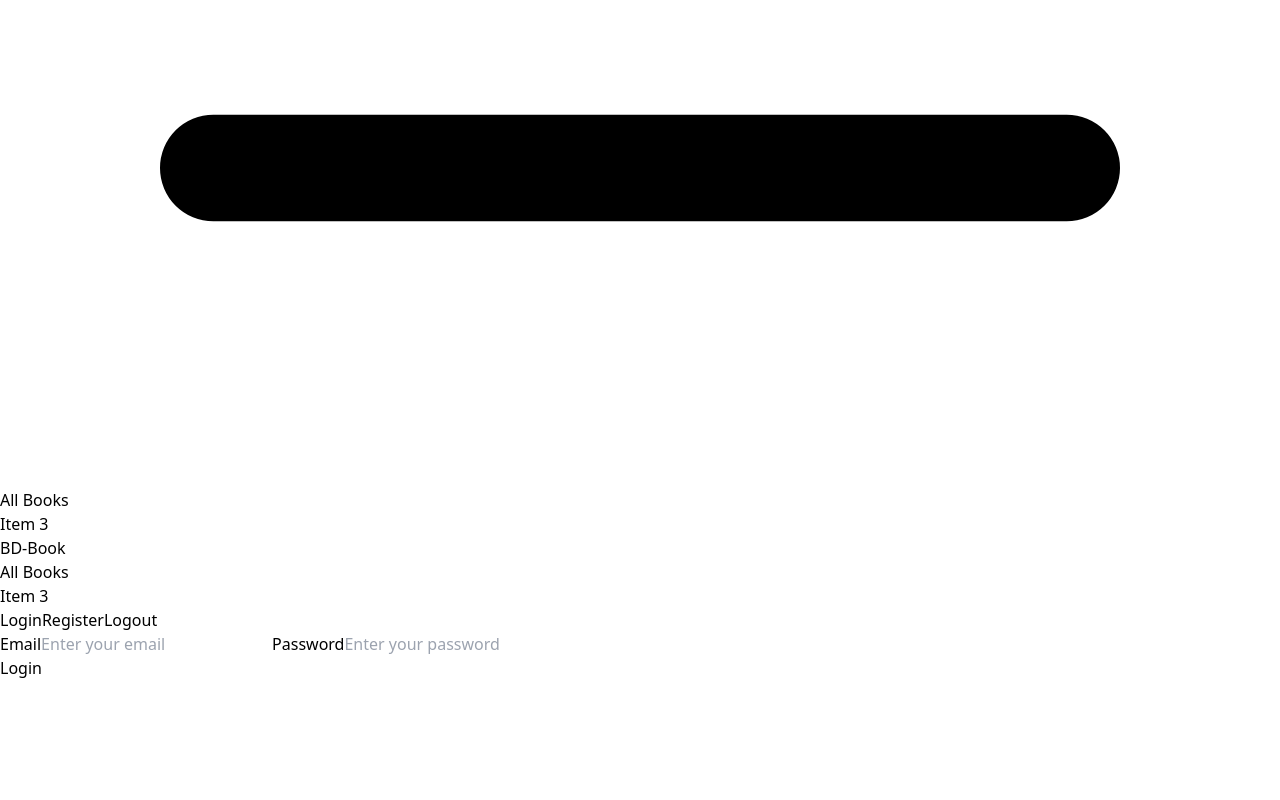
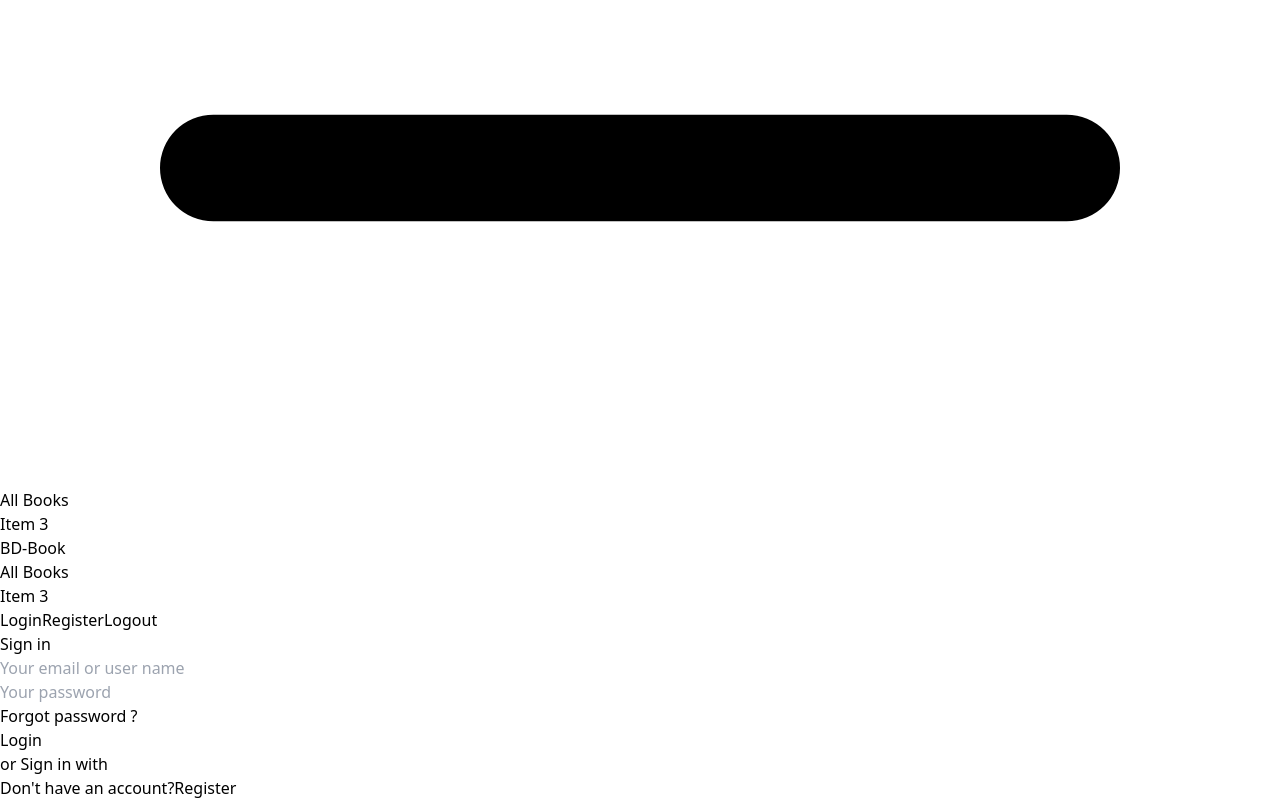
Before and after one commit to ArifulIslamShuvo/BD-Book, a React (Vite) app: page /login in a window 1280 px wide. Shown: the part 792-1592 px from the top of the page. Before the commit the page ends 1472 px from the top, so only its background shows below. Built offline with nearby package versions, Linux system fonts and the light colour scheme.

Commit message:
login page update

```diff
--- a/package.json
+++ b/package.json
@@ -10,6 +10,9 @@
     "preview": "vite preview"
   },
   "dependencies": {
+    "@fortawesome/fontawesome-svg-core": "^6.4.0",
+    "@fortawesome/free-regular-svg-icons": "^6.4.0",
+    "@fortawesome/free-solid-svg-icons": "^6.4.0",
     "@reduxjs/toolkit": "^1.9.5",
     "react": "^18.2.0",
     "react-dom": "^18.2.0",
--- a/src/page/Login.tsx
+++ b/src/page/Login.tsx
@@ -3,6 +3,7 @@
 /* eslint-disable @typescript-eslint/no-unsafe-assignment */
 /* eslint-disable @typescript-eslint/no-misused-promises */
 import { useForm } from "react-hook-form";
+import { Link } from "react-router-dom";
 
 interface SignupFormInputs {
   email: string;
@@ -21,41 +22,95 @@ function Login() {
   };
   return (
     <div>
-      <form onSubmit={handleSubmit(onSubmit)}>
-        <div className="grid gap-4 max-w-[400px] mx-auto bg-slate-600 rounded-lg p-10">
-          <div className="grid gap-1">
-            <label className="text-sm font-medium text-slate-100" htmlFor="email">
-              Email
-            </label>
+      <div className="m-auto xl:container px-12 sm:px-0 mx-auto ">
+        <div className="mx-auto h-full sm:w-max">
+          <div className="m-auto  py-12">
+            <div className="mt-12 rounded-3xl border    -mx-6 sm:-mx-10 p-8 sm:p-10">
+              <h3 className="text-2xl font-semibold  ">Sign in</h3>
+
+              <form
+                onSubmit={handleSubmit(onSubmit)}
+                className="mt-10 space-y-8 dark:text-white"
+              >
+                <div>
+                  <div
+                    className={`relative before:absolute before:bottom-0 before:h-0.5 before:left-0 before:origin-right focus-within:before:origin-left before:right-0 before:scale-x-0 before:m-auto before:bg-sky-400 dark:before:bg-sky-800 focus-within:before:!scale-x-100 focus-within:invalid:before:bg-red-400 before:transition before:duration-300 ${
+                      errors.email ? "before:bg-red-400" : ""
+                    }`}
+                  >
                     <input
-              className="p-2 rounded-md my-2 text-slate-100 placeholder:text-sm"
+                      type="email"
                       id="email"
-              placeholder="Enter your email"
-              type="email"
-              autoCapitalize="none"
-              autoComplete="email"
-              autoCorrect="off"
+                      placeholder="Your email or user name"
                       {...register("email", { required: "Email is required" })}
+                      className={`w-full bg-transparent pb-3 border-b border-gray-300 dark:placeholder-gray-300 text-gray-400   dark:border-gray-600 outline-none ${
+                        errors.email ? "invalid:border-red-400" : ""
+                      } transition`}
                     />
-            {errors.email && <p className="text-sm text-red-500">{errors.email.message}</p>}
-            <label className="text-sm font-medium text-slate-100 " htmlFor="email">
-              Password
-            </label>
+                  </div>
+                  {errors.email && (
+                    <span className="text-red-400">
+                      {/* {errors.email.message} */}
+                    </span>
+                  )}
+                </div>
+
+                <div className="flex flex-col items-end">
+                  <div
+                    className={`w-full relative before:absolute before:bottom-0 before:h-0.5 before:left-0 before:origin-right focus-within:before:origin-left before:right-0 before:scale-x-0 before:m-auto before:bg-sky-400 dark:before:bg-sky-800 focus-within:before:!scale-x-100 focus-within:invalid:before:bg-red-400 before:transition before:duration-300 ${
+                      errors.password ? "before:bg-red-400" : ""
+                    }`}
+                  >
                     <input
+                      type="password"
                       id="password"
-              className="p-2 rounded-md my-2 text-slate-100 placeholder:text-sm"
-              placeholder="Enter your password"
-              type="password"
-              autoCapitalize="none"
-              autoCorrect="off"
-              {...register("password", { required: "Password is required" })}
+                      placeholder="Your password"
+                      {...register("password", {
+                        required: "Password is required",
+                      })}
+                      className={`w-full bg-transparent pb-3 border-b border-gray-600 placeholder-red-500  dark:placeholder-gray-300 dark:border-gray-600 text-gray-400  outline-none ${
+                        errors.password ? "invalid:border-red-400" : ""
+                      } transition`}
                     />
-            {errors.password && <p className="text-sm text-red-500">{errors.password.message}</p>}
+                  </div>
+                  {errors.password && (
+                    <span className="text-red-400">
+                      {errors.password.message}
+                    </span>
+                  )}
+                  <button type="reset" className="-mr-3 w-max p-3">
+                    <span className="text-sm tracking-wide text-sky-600 dark:text-sky-400">
+                      Forgot password ?
+                    </span>
+                  </button>
+                </div>
+
+                <div>
+                  <button
+                    type="submit"
+                    className="w-full rounded-full bg-sky-500 dark:bg-sky-400 h-11 flex items-center justify-center px-6 py-3 transition hover:bg-sky-600 focus:bg-sky-600 active:bg-sky-800"
+                  >
+                    <span className="text-base font-semibold text-white dark:text-gray-900">
+                      Login
+                    </span>
+                  </button>
+                  <div className="text-center">
+                    <span> or Sign in with</span>
 
                   </div>
-          <button className="btn">Login</button>
+                  <button type="reset" className="-ml-3 w-max p-3">
+                    <span className="text-sm tracking-wide text-sky-600 dark:text-sky-400">
+                      Don't have an account?
+                      <Link to="/sign-up">Register</Link>
+                    </span>
+                  </button>
                 </div>
               </form>
+            </div>
+            <div className="border-t pt-12 text-gray-500 dark:border-gray-800"></div>
+          </div>
+        </div>
+      </div>
     </div>
   );
 }
```
Also changed, not shown: 1 other file (tests, documents, lock files or other folders). Lines whose indentation alone changed are shown as unchanged.
